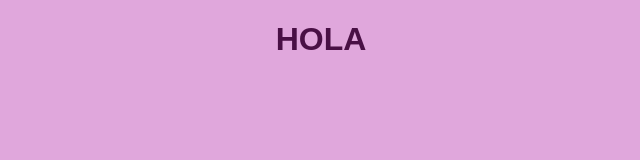
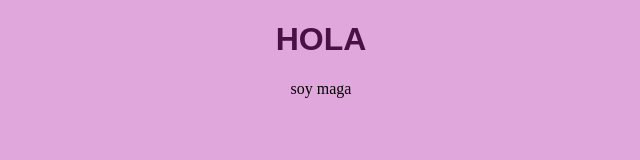
Before and after one commit to magalig0/proyecto2, a plain HTML site: page index.html in a window 1280 px wide. Shown: the full height of the page, 319-959 px from the left. Drawn offline with Linux system fonts and the light colour scheme.

Commit message:
Update index.html

```diff
--- a/index.html
+++ b/index.html
@@ -8,6 +8,7 @@
 </head>
 <body style="background-color: rgb(224, 167, 220);">
     <h1 style="color:rgb(73, 16, 69)">HOLA</h1>
+    <p style="color:black">soy maga</p>
 </body>
 <style>
     h1{text-align: center;}
```
